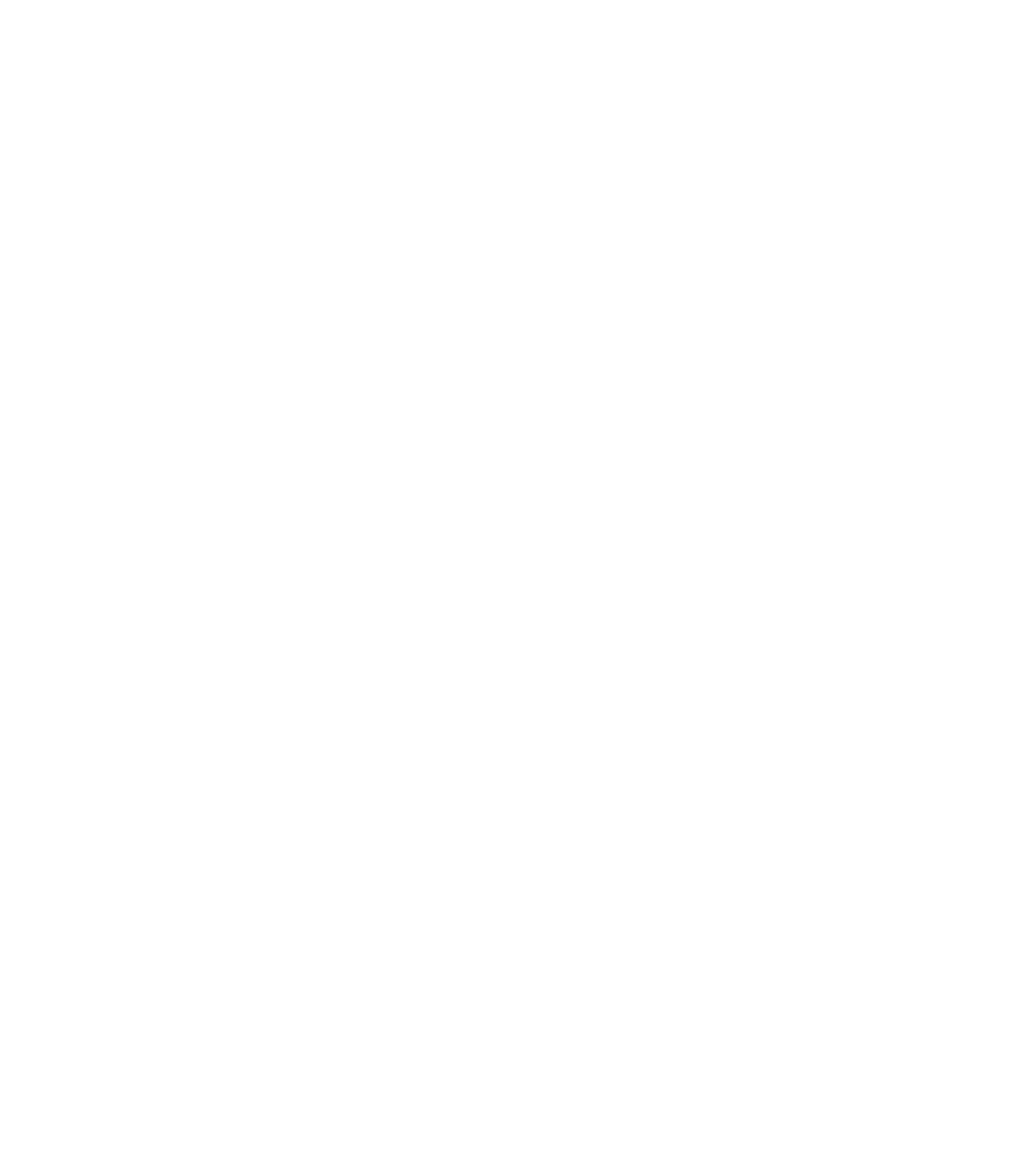
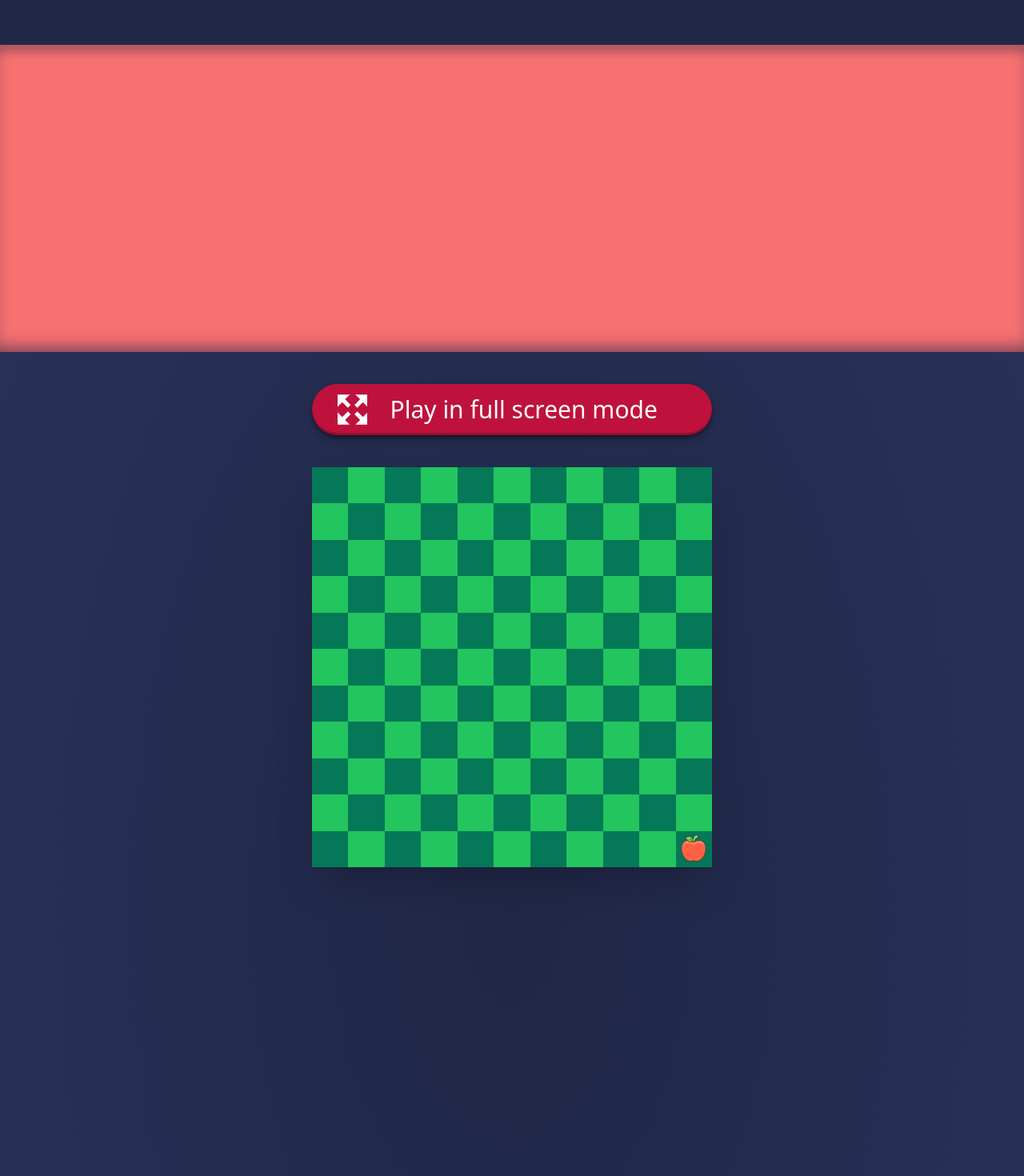
Before and after one commit to Rares3110/snake-react, a React (Create React App) app: page / in a window 1280 px wide. Shown: the top 1470 px of the page at 80% size. Before the commit the page ends 800 px from the top, so only its background shows below. Built offline with nearby package versions, Linux system fonts and the light colour scheme.

Commit message:
Basic grid

```diff
--- a/src/App.tsx
+++ b/src/App.tsx
@@ -3,7 +3,7 @@
 import HomePage from "./components/pages/HomePage";
 
 const App:React.FC = () => {
-	return (<div>
+	return (<div className="bg-[radial-gradient(#202746,#29335C)]">
 		<Routes>
 			<Route path='/' element={<HomePage/>}/>
 		</Routes>
--- a/src/components/pages/HomePage.tsx
+++ b/src/components/pages/HomePage.tsx
@@ -1,8 +1,28 @@
 import React from "react";
+import NavBar from "../singular/NavBar";
+import {motion} from "framer-motion";
+import {ImEnlarge} from "react-icons/im";
+import Snake from "../singular/Snake";
 
 const HomePage:React.FC = () => {
-    return (<div>
+    return (<div className="flex flex-col items-center">
+        <NavBar/>
+        <div className="w-full mt-14 h-96 bg-red-400 shadow-video-home"/>
 
+        <motion.button
+        whileHover={{scale: 1.02}}
+        whileTap={{scale: 0.98}}
+        className="mt-10 flex items-center w-[90%] max-w-[500px] h-16 rounded-full
+        bg-rose-700 select-none shadow-button">
+            <ImEnlarge className="w-12 h-12 text-white ml-8"/>
+            <div className="text-white text-3xl text-center w-full mr-10">Play in full screen mode</div>
+        </motion.button>
+
+        <div className="w-[90%] max-w-[500px] mt-10">
+            <Snake/>
+        </div>
+
+        <div className="h-[1200px]"/>
     </div>);
 }
 
--- /dev/null
+++ b/src/components/singular/NavBar.tsx
@@ -0,0 +1,10 @@
+import React from "react";
+
+const NavBar:React.FC = () => {
+    return (<div className="fixed top-0 w-full h-14 bg-darker-space-cadet
+    shadow-navbar-darker-space-cadet">
+
+    </div>);
+}
+
+export default NavBar;
--- /dev/null
+++ b/src/components/singular/Snake.tsx
@@ -0,0 +1,18 @@
+import React from "react";
+import NormalApple from "../../resources/png/apple_normal.png";
+
+const Snake:React.FC = () => {
+    return (<div className="w-full h-full aspect-square bg-black">
+        <div className="grid w-full h-full grid-cols-[repeat(11,minmax(0,1fr))] grid-rows-[repeat(11,minmax(0,1fr))]
+        [&>*:nth-child(even)]:bg-green-500 [&>*:nth-child(odd)]:bg-emerald-700 shadow-2xl">
+            {[...Array(120)].map(() => <div/>)}
+            <div>
+                <div className="w-full h-full flex items-center justify-center">
+                    <img src={NormalApple} alt="" className="w-[80%] h-[80%] text-red-600"/>
+                </div>
+            </div>
+        </div>
+    </div>);
+}
+
+export default Snake;
--- a/tailwind.config.js
+++ b/tailwind.config.js
@@ -4,7 +4,19 @@
 		"./src/**/*.{js,jsx,ts,tsx}",
 	],
 	theme: {
-		extend: {},
+		extend: {
+			colors: {
+				'russian-violet': '#171140',
+				'midnight-blue': '#231961',
+				'space-cadet': '#29335C',
+				'darker-space-cadet': '#202746'
+			},
+			boxShadow: {
+				'navbar-darker-space-cadet': '0px 6px 10px 4px rgba(25, 30, 56, 0.3)',
+				'video-home': 'inset 0px -14px 20px -8px rgba(32, 38, 70, 0.6)',
+				'button': 'rgba(0, 0, 0, 0.4) 0px 2px 4px, rgba(0, 0, 0, 0.3) 0px 7px 13px -3px, rgba(0, 0, 0, 0.2) 0px -3px 0px inset'
+			}
+		},
 	},
 	plugins: [],
 }
--- a/tsconfig.json
+++ b/tsconfig.json
@@ -21,6 +21,6 @@
     "jsx": "react-jsx"
   },
   "include": [
-    "src"
+    "src", "custom.d.ts"
   ]
 }
```
Also changed, not shown: custom.d.ts (added, +14 -0 lines), src/resources/png/apple_golden.png (added), src/resources/png/apple_normal.png (added).
